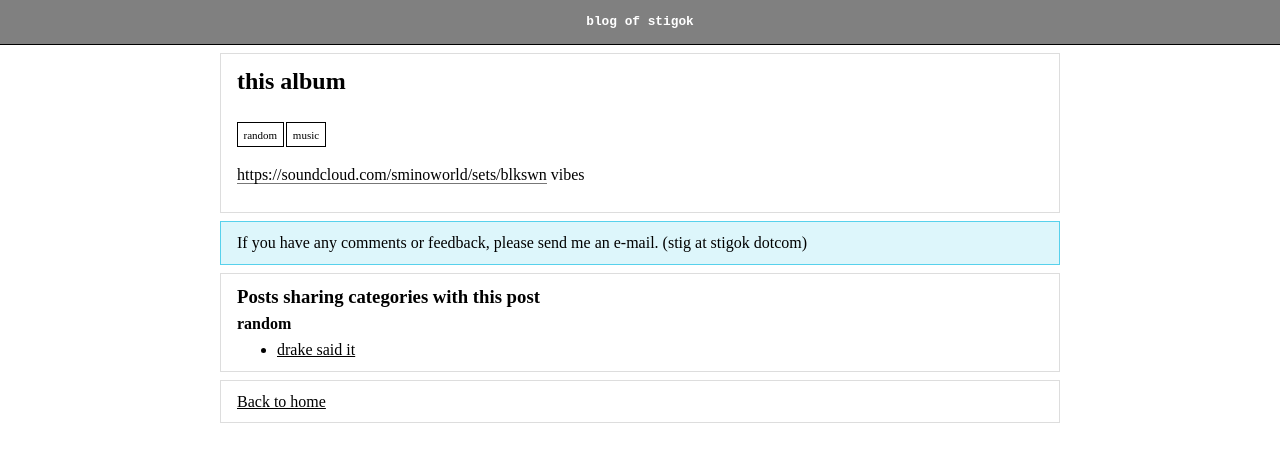
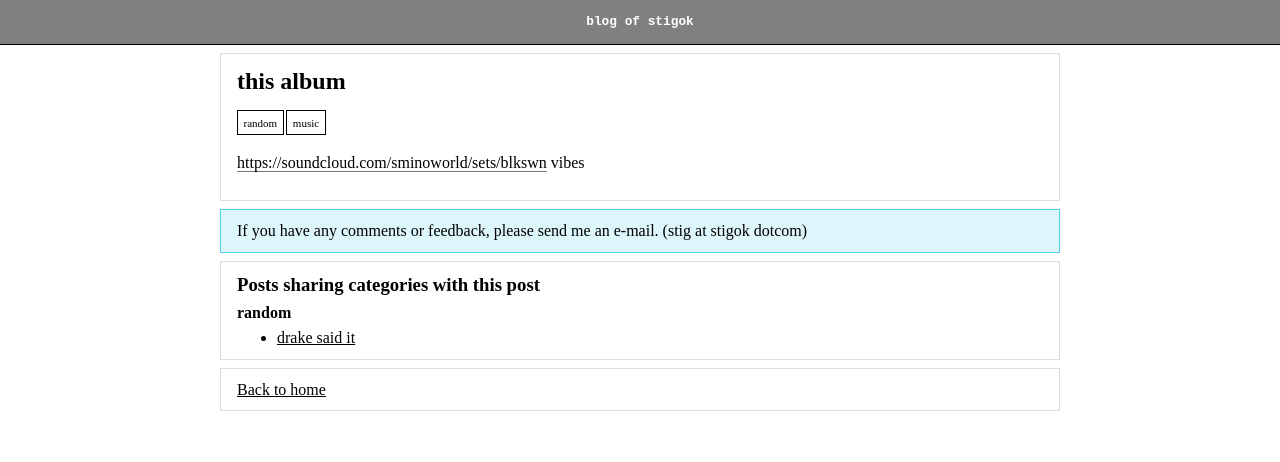
Before and after one commit to stigok/blog.stigok.com, a Jekyll site: the page built from collections/_posts/2017-03-14-this-album.md, in a window 1280 px wide. Shown: the top 462 px of the page. Built offline with Jekyll 4.4.1, drawn with Linux system fonts in a browser that asks for light colours.

Commit message:
Improve margins for category list

```diff
--- a/_includes/post.html
+++ b/_includes/post.html
@@ -1,11 +1,13 @@
 <article class="container-fluid">
   <h1>{{ page.title }}</h1>
   {% if page.categories.size > 0 %}
-  <small>
-    {% for c in page.categories %}
-      <span class="badge">{{ c }}</span>
-    {% endfor %}
-  </small>
+  <p>
+    <small>
+      {% for c in page.categories %}
+        <span class="badge">{{ c }}</span>
+      {% endfor %}
+    </small>
+  </p>
   {% endif %}
   {% if page.revisions.size > 1 %}
   <section id="revisions">
--- a/assets/css/main.scss
+++ b/assets/css/main.scss
@@ -115,6 +115,7 @@ blockquote > :first-child {
 
 article > :first-child {
   margin-top: 0;
+  margin-bottom: .5rem;
 }
 article a {
   text-decoration: none !important;
@@ -125,6 +126,10 @@ article img {
   display: block;
   margin: 0 auto;
 }
+article h1 + p {
+  margin-top: 0;
+}
+
 ul.nostyle {
   list-style-type: none;
 }
```
